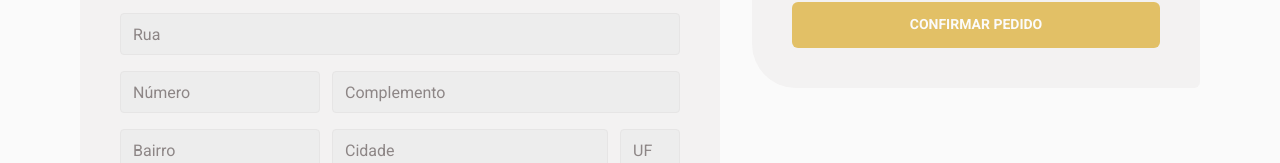
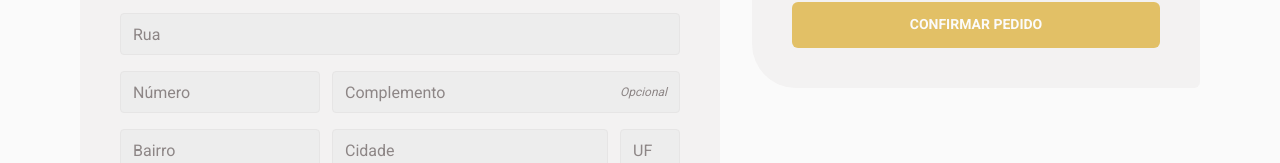
Before and after one commit to caiohenr1/coffee-delivery, a React (Vite) app: page /completeOrder in a window 1280 px wide. Shown: the part 335-498 px from the top of the page. Built offline with nearby package versions, Linux system fonts and the light colour scheme.

Commit message:
validacoes em form com zod

```diff
--- a/package.json
+++ b/package.json
@@ -10,12 +10,15 @@
     "preview": "vite preview"
   },
   "dependencies": {
+    "@hookform/resolvers": "^3.1.1",
     "immer": "^10.0.2",
     "phosphor-react": "^1.4.1",
     "polished": "^4.2.2",
     "react": "^18.2.0",
     "react-dom": "^18.2.0",
-    "react-router-dom": "^6.11.2"
+    "react-hook-form": "^7.45.0",
+    "react-router-dom": "^6.11.2",
+    "zod": "^3.21.4"
   },
   "devDependencies": {
     "@types/react": "^18.0.37",
--- a/src/components/Input/index.tsx
+++ b/src/components/Input/index.tsx
@@ -1,10 +1,24 @@
-import { InputHTMLAttributes } from "react"
-import { InputStyleContainer } from "./styles"
+import { InputHTMLAttributes, forwardRef } from "react"
+import { InputStyleContainer, InputStyled, InputWrapper, RightText } from "./styles"
+import { RegularText } from "../Typography/Typography"
 
-type InputProps = InputHTMLAttributes<HTMLInputElement>
+type InputProps = InputHTMLAttributes<HTMLInputElement> & {
+  error?: string
+  rightText?: string
+}
 
-export const Input = ({...props} :InputProps) => {
-  return (
-    <InputStyleContainer {...props} />
-  )
-}
+export const Input = forwardRef<HTMLInputElement, InputProps>(
+  ({error,className, rightText, ...props}, ref) => {
+    return (
+      <InputWrapper className={className}>
+        <InputStyleContainer hasError={!!error}>
+          <InputStyled  {...props} ref={ref} />
+          {rightText && <RightText>{rightText}</RightText>}
+        </InputStyleContainer>
+        {error && (
+          <RegularText size="s">{error}</RegularText>
+        )}
+      </InputWrapper>
+    )
+  }
+)
--- a/src/components/Input/styles.ts
+++ b/src/components/Input/styles.ts
@@ -1,19 +1,48 @@
-import styled from "styled-components";
+import styled, { css } from "styled-components";
 
 
-export const InputStyleContainer = styled.input`
+export const InputWrapper = styled.div`
+  display: flex;
+  flex-direction: column;
+  gap: 0.3rem;
+
+  > p {
+    color: ${ props => props.theme.colors["base-error"]};
+  }
+`
+
+interface InputStyleContainerProps {
+  hasError: boolean
+}
+
+export const InputStyleContainer = styled.div<InputStyleContainerProps>`
+
+  display: flex;
+  align-items: center;
+  justify-content: space-between;
 
   height: 2.625rem;
   border-radius: 4px;
   border: 1px solid ${props => props.theme.colors["base-button"]};
   background: ${props => props.theme.colors["base-input"]};
   transition: 0.4s;
+  overflow: hidden;
 
-
-
-  &:focus {
+  &:focus-within {
     border-color: ${props => props.theme.colors["brand-yellow-dark"]};
   }
+
+  ${({theme, hasError}) => hasError && css`
+    border-color: ${theme.colors["base-error"]};
+  `}
+
+`
+
+export const InputStyled = styled.input`
+  flex: 1;
+  height: 100%;
+  background: none;
+  border: none;
 
   color: ${props => props.theme.colors["base-text"]};
   font-size: 0%.75rem;
@@ -23,3 +52,10 @@ export const InputStyleContainer = styled.input`
     color: ${props => props.theme.colors["base-label"]};
   }
 `
+
+export const RightText = styled.p`
+  font-size: 0.75rem;
+  margin-right: 0.75rem ;
+  font-style: italic;
+  color: ${props => props.theme.colors["base-label"]};
+`
--- a/src/pages/CompleteOrder/components/CompleteOrderForm/AddressForm.tsx
+++ b/src/pages/CompleteOrder/components/CompleteOrderForm/AddressForm.tsx
@@ -1,16 +1,36 @@
+import { useFormContext } from "react-hook-form"
 import { Input } from "../../../../components/Input"
 import { AddressFormContainer } from "./styles"
 
+interface ErrorsType  {
+  errors: {
+    [key: string]: {
+      message: string
+    }
+  }
+}
+
 export const AddressForm = () => {
+  const { register, formState } = useFormContext()
+
+  const { errors } = formState  as unknown as ErrorsType
+
   return (
     <AddressFormContainer>
-      <Input placeholder="CEP" type="number" className="cep" />
-      <Input placeholder="Rua" className="street" />
-      <Input placeholder="Número" type="number" />
-      <Input placeholder="Complemento" className="complement" />
-      <Input placeholder="Bairro"  />
-      <Input placeholder="Cidade"  />
-      <Input placeholder="UF"  />
+      <Input placeholder="CEP" type="number" className="cep" {...register('cep')}
+      error={errors.cep?.message}
+    />
+      <Input placeholder="Rua" className="street" {...register('street')}
+      error={errors.street?.message} />
+      <Input placeholder="Número" type="number" {...register('number')}
+      error={errors.number?.message}/>
+      <Input placeholder="Complemento" className="complement" rightText='Opcional' />
+      <Input placeholder="Bairro" {...register('district')}
+      error={errors.district?.message}  />
+      <Input placeholder="Cidade" {...register('city')}
+      error={errors.city?.message}  />
+      <Input placeholder="UF" {...register('uf')}
+      error={errors.uf?.message}   />
     </AddressFormContainer>
   )
 }
--- a/src/pages/CompleteOrder/components/SelectedCoffees/Confirmation.tsx
+++ b/src/pages/CompleteOrder/components/SelectedCoffees/Confirmation.tsx
@@ -41,7 +41,7 @@ export const Confirmation = ( ) => {
             R$ {formattedTotalPrice}
         </RegularText>
       </div>
-      <Button text='CONFIRMAR PEDIDO' disabled={cartQuantity <= 0} />
+      <Button text='CONFIRMAR PEDIDO' disabled={cartQuantity <= 0} type="submit"/>
     </ConfirmationContainer>
   )
 }
--- a/src/pages/CompleteOrder/index.tsx
+++ b/src/pages/CompleteOrder/index.tsx
@@ -1,12 +1,39 @@
 import { CompleteOrderForm } from "./components/CompleteOrderForm"
 import { SelectedCoffes } from "./components/SelectedCoffees"
 import { CompleteOrderContainer } from "./styles"
+import * as zod from 'zod'
+import { zodResolver } from '@hookform/resolvers/zod'
+import { useForm, FormProvider } from 'react-hook-form'
+
+const confirmOrderFormValidationSchema = zod.object( {
+  cep: zod.string().min(1 , 'Informe o CEP' ),
+  street: zod.string().min(1 , 'Informe a rua' ),
+  number: zod.string().min(1 , 'Informe o número' ),
+  district: zod.string().min(1 , 'Informe o bairro' ),
+  city: zod.string().min(1 , 'Informe a cidade' ),
+  uf: zod.string().min(1 , 'Informe o estado' ),
+})
+
+export type OrderData = zod.infer<typeof confirmOrderFormValidationSchema>
+type ConfirmOrderFormData = OrderData;
 
 export const CompleteOrderPage = () => {
+  const confirmOrderForm = useForm<ConfirmOrderFormData>( {
+    resolver: zodResolver(confirmOrderFormValidationSchema)
+  })
+
+  const {register, handleSubmit} = confirmOrderForm
+
+  function handleConfirmOrder (data: ConfirmOrderFormData) {
+    console.log(data);
+
+  }
   return(
-    <CompleteOrderContainer className="container">
+    <FormProvider {...confirmOrderForm} >
+      <CompleteOrderContainer className="container" onSubmit={handleSubmit(handleConfirmOrder)}>
       <CompleteOrderForm />
       <SelectedCoffes />
     </CompleteOrderContainer>
+    </FormProvider>
   )
 }
```
Also changed, not shown: 1 other file (tests, documents, lock files or other folders).
